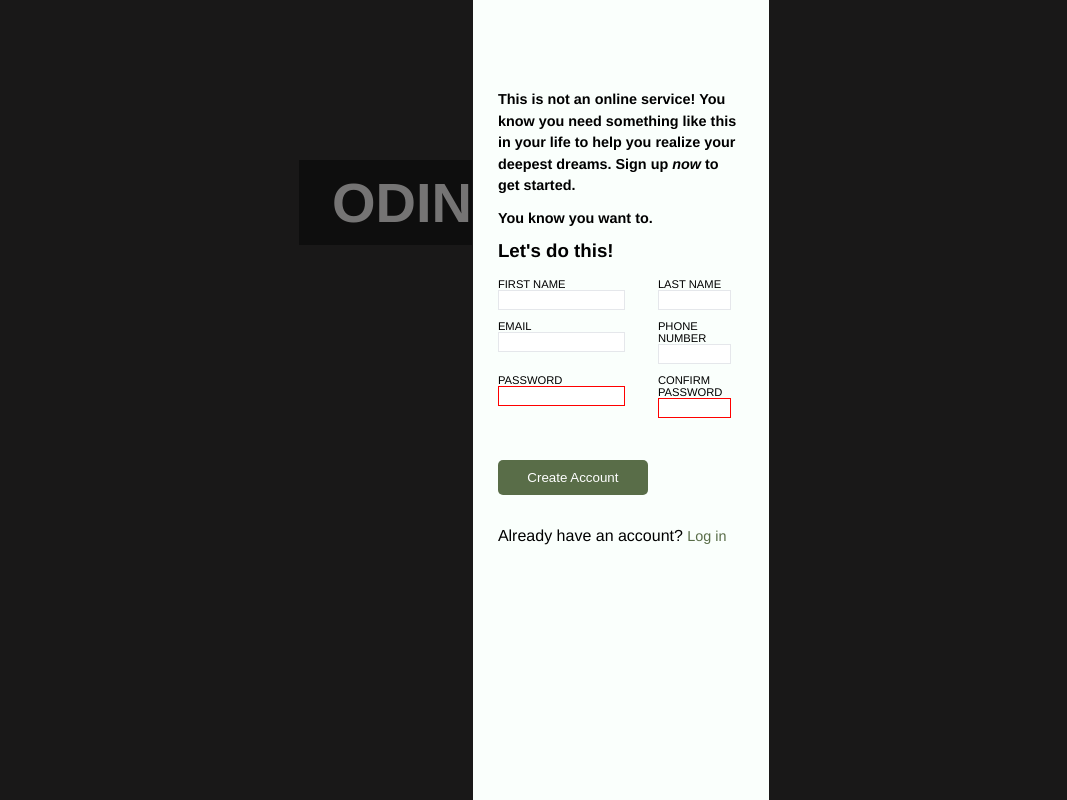
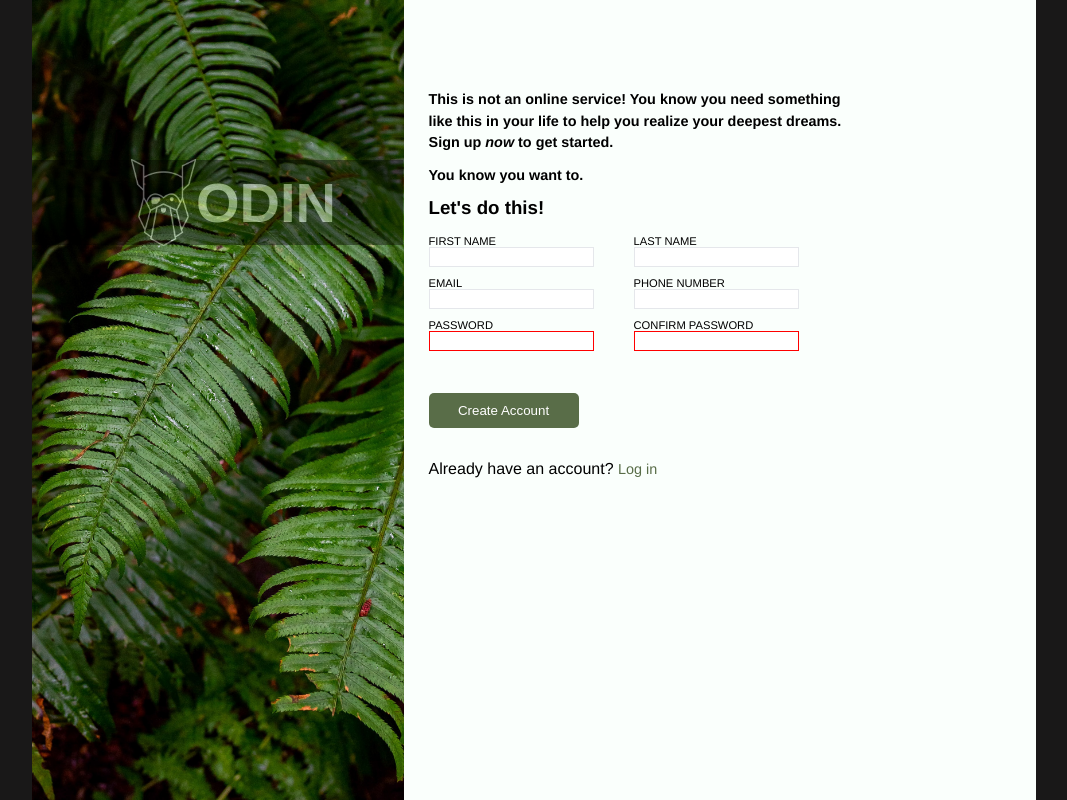
Before and after one commit to Athman-Dodoe/Sign-up-Form, a plain HTML site: page index.html in a window 1280 px wide. Shown: the whole page, without its empty margins (106-1173 px from the left). Drawn offline with Linux system fonts and the light colour scheme; the site is published under a folder, as on GitHub Pages, so addresses that start at the root find nothing; a web font is replaced by a local one.

Commit message:
fixed the image link

```diff
--- a/index.html
+++ b/index.html
@@ -12,9 +12,9 @@
     <div class="container">
 
         <div class="signup-img">
-            <img src="/images/form-image.jpg" alt="">
+            <img src="images/form-image.jpg" alt="">
              <div class="image-sidebar">
-                <img src="/images/odin-lined.png" alt="">
+                <img src="images/odin-lined.png" alt="">
                 <span>Odin</span>
              </div>
         </div>
```
